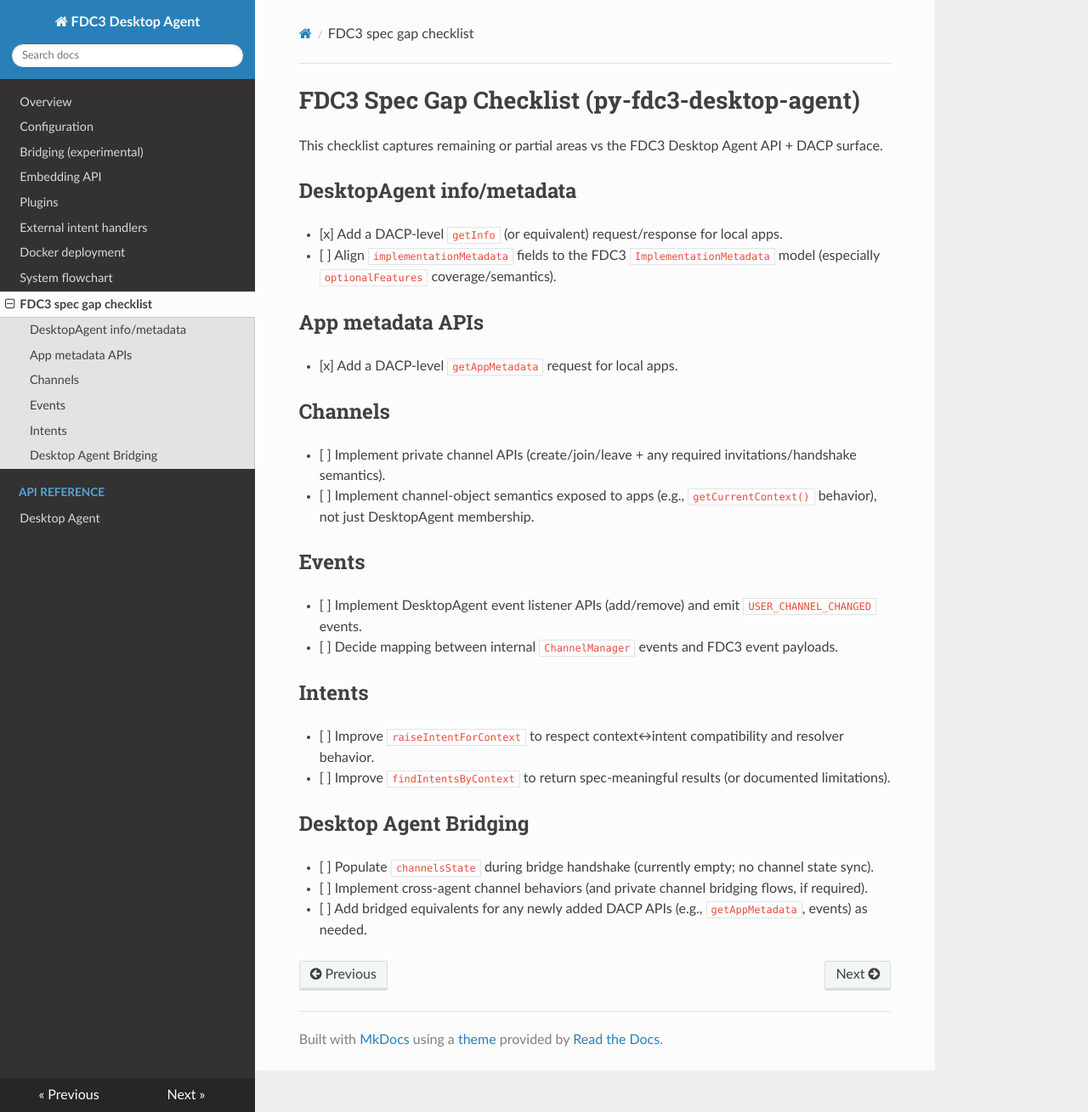
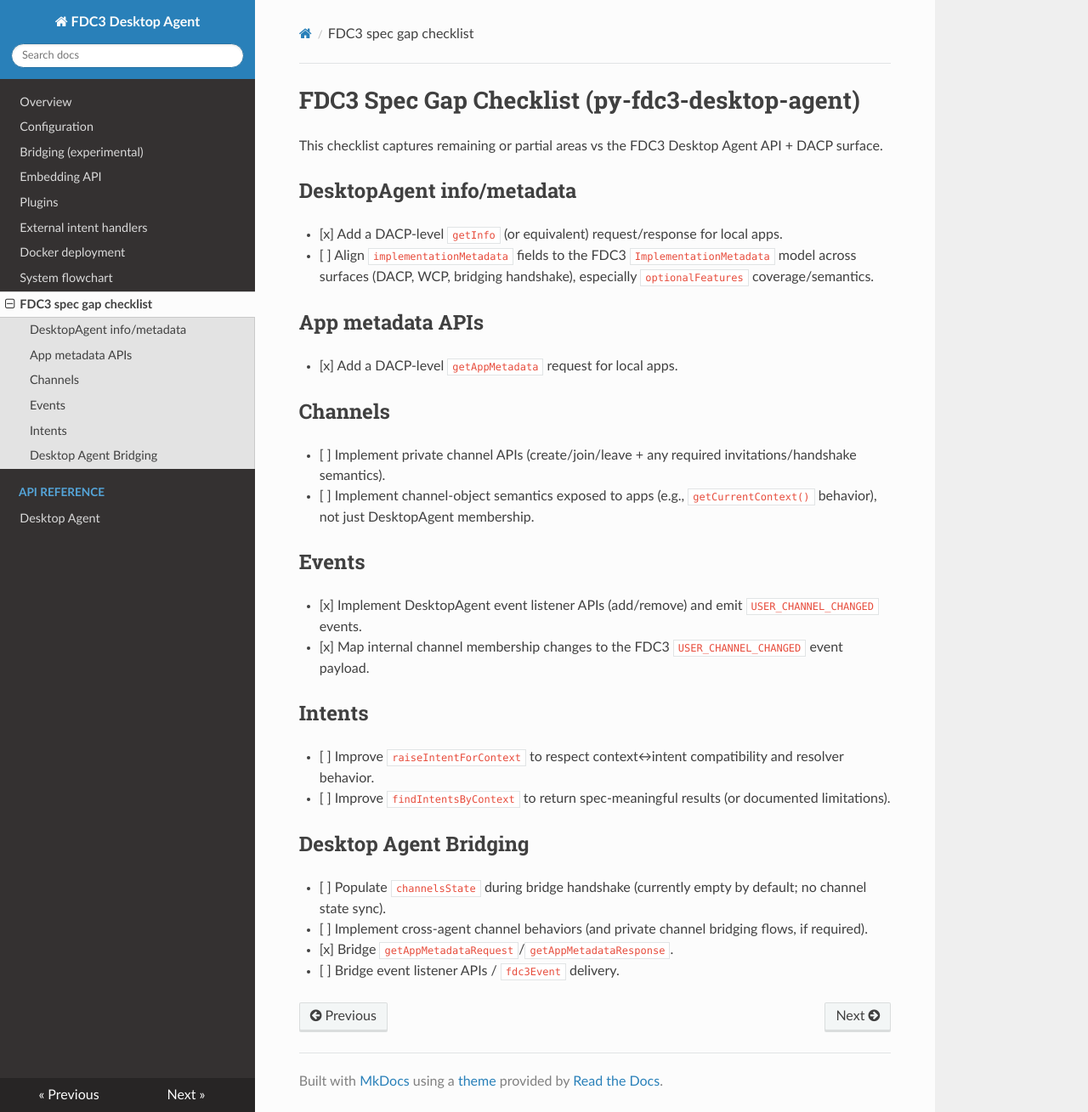
Before and after one commit to jnsquire/py-fdc3-desktop-agent, an MkDocs documentation site: the page built from documentation/fdc3-spec-gap-checklist.md, in a window 1280 px wide and 1309 px high. Shown: the whole window at 85% size. Built offline with MkDocs 1.6.1, drawn with Linux system fonts in a browser that asks for light colours; nearby versions of some CDN libraries; a script that is not in the unit is left out.

Commit message:
docs: update bridging documentation and checklist for clarity and completeness

```diff
--- a/documentation/fdc3-spec-gap-checklist.md
+++ b/documentation/fdc3-spec-gap-checklist.md
@@ -5,7 +5,7 @@ This checklist captures remaining or partial areas vs the FDC3 Desktop Agent API
 ## DesktopAgent info/metadata
 
 - [x] Add a DACP-level `getInfo` (or equivalent) request/response for local apps.
-- [ ] Align `implementationMetadata` fields to the FDC3 `ImplementationMetadata` model (especially `optionalFeatures` coverage/semantics).
+- [ ] Align `implementationMetadata` fields to the FDC3 `ImplementationMetadata` model across surfaces (DACP, WCP, bridging handshake), especially `optionalFeatures` coverage/semantics.
 
 ## App metadata APIs
 
@@ -18,8 +18,8 @@ This checklist captures remaining or partial areas vs the FDC3 Desktop Agent API
 
 ## Events
 
-- [ ] Implement DesktopAgent event listener APIs (add/remove) and emit `USER_CHANNEL_CHANGED` events.
-- [ ] Decide mapping between internal `ChannelManager` events and FDC3 event payloads.
+- [x] Implement DesktopAgent event listener APIs (add/remove) and emit `USER_CHANNEL_CHANGED` events.
+- [x] Map internal channel membership changes to the FDC3 `USER_CHANNEL_CHANGED` event payload.
 
 ## Intents
 
@@ -28,6 +28,7 @@ This checklist captures remaining or partial areas vs the FDC3 Desktop Agent API
 
 ## Desktop Agent Bridging
 
-- [ ] Populate `channelsState` during bridge handshake (currently empty; no channel state sync).
+- [ ] Populate `channelsState` during bridge handshake (currently empty by default; no channel state sync).
 - [ ] Implement cross-agent channel behaviors (and private channel bridging flows, if required).
-- [ ] Add bridged equivalents for any newly added DACP APIs (e.g., `getAppMetadata`, events) as needed.
+- [x] Bridge `getAppMetadataRequest`/`getAppMetadataResponse`.
+- [ ] Bridge event listener APIs / `fdc3Event` delivery.
```
Also changed, not shown: documentation/bridging.md (+2 -1 lines).
